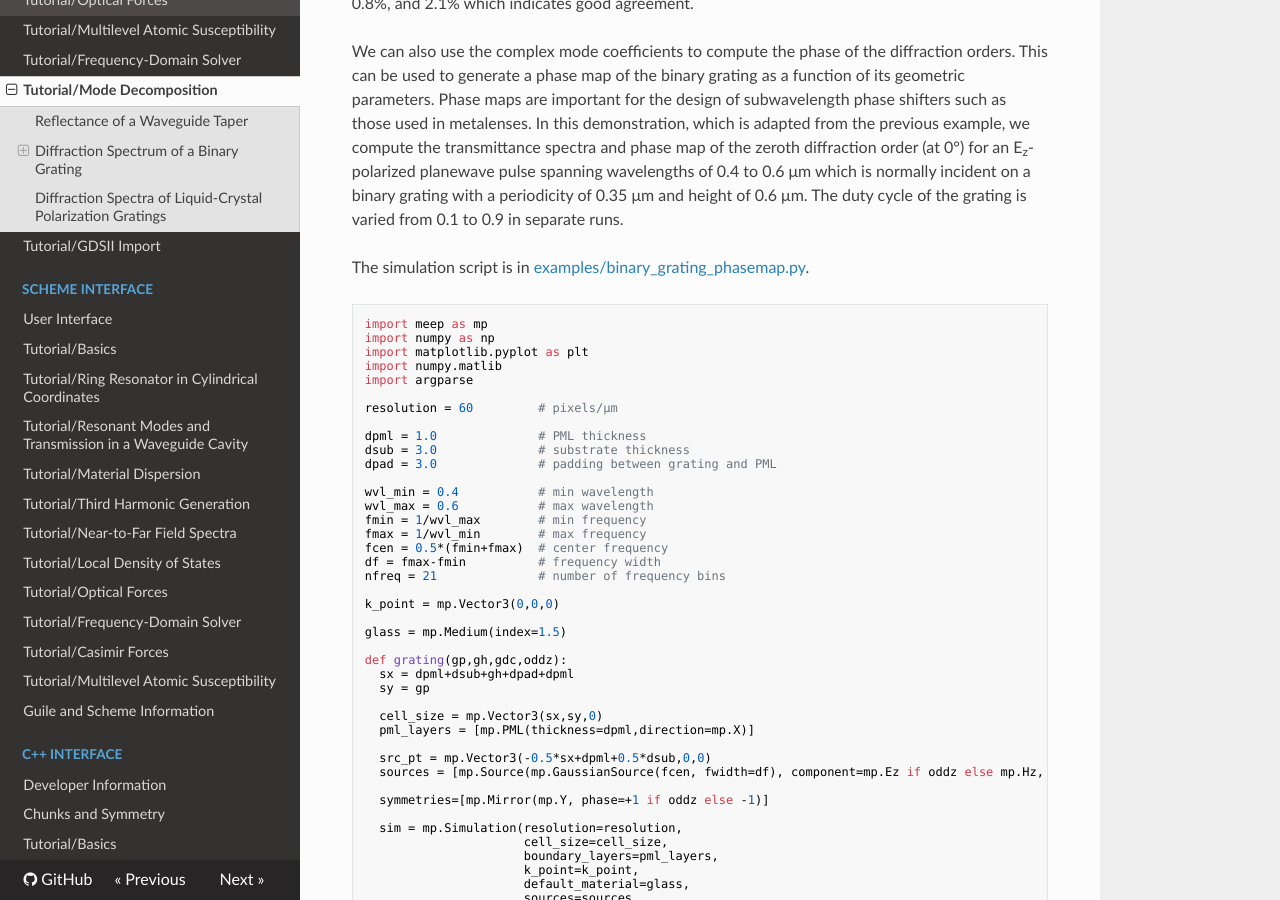
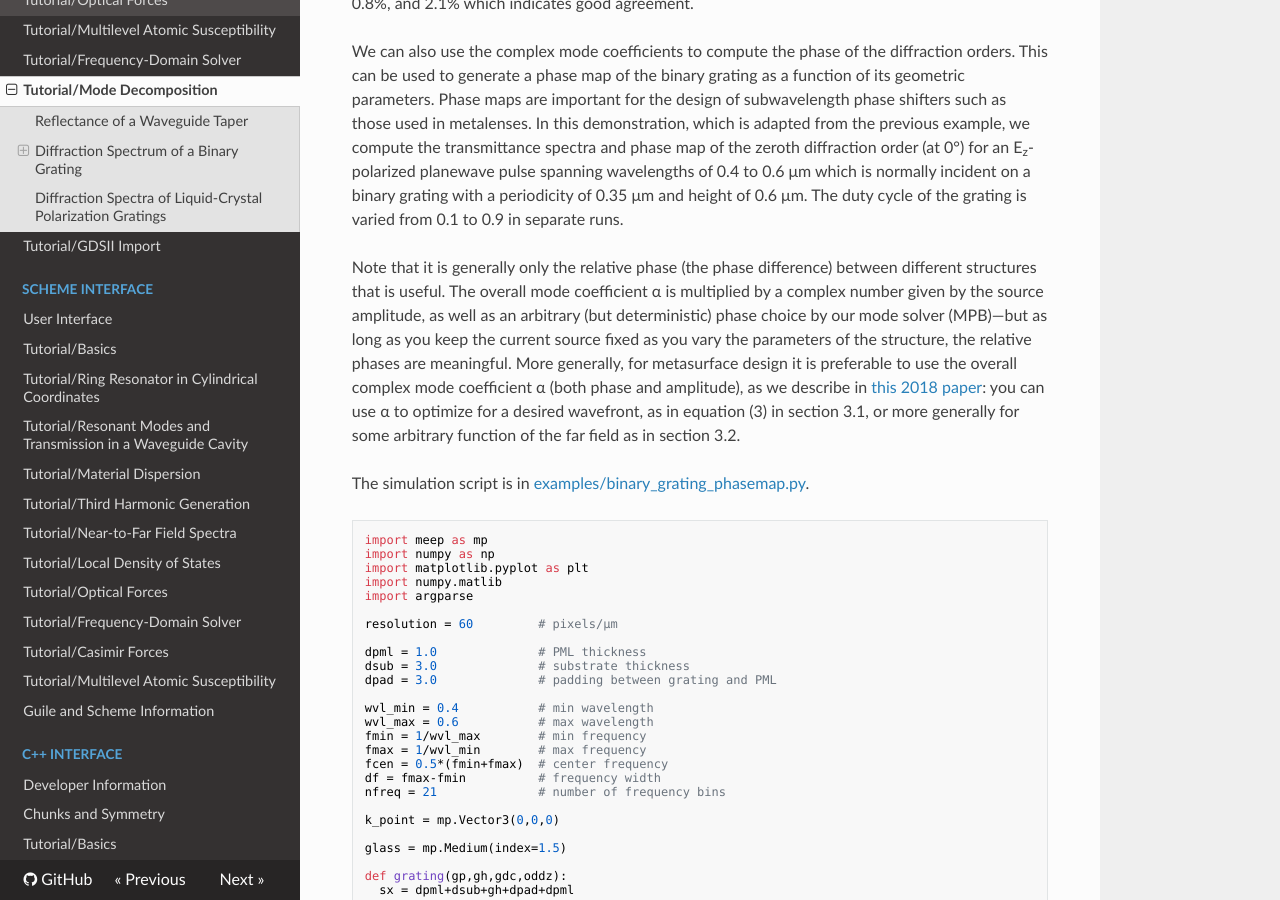
Before and after one commit to NanoComp/meep, an MkDocs documentation site: the page built from doc/docs/Python_Tutorials/Mode_Decomposition.md, in a window 1280 px wide and 900 px high, scrolled down 7105 px. Built offline with MkDocs 1.6.1, drawn with Linux system fonts in a browser that asks for light colours; nearby versions of some CDN libraries; formulas are drawn with MathJax 3; old or Windows-style settings are respelled for this version of MkDocs.

Commit message:
Update Mode_Decomposition.md

```diff
--- a/doc/docs/Python_Tutorials/Mode_Decomposition.md
+++ b/doc/docs/Python_Tutorials/Mode_Decomposition.md
@@ -307,6 +307,8 @@ In the limit where the grating periodicity is much larger than the wavelength an
 To convert the diffraction efficiency into transmittance in the *x* direction (in order to be able to compare the scalar-theory results with those from Meep), the diffraction efficiency must be multiplied by the Fresnel transmittance from air to glass and by the cosine of the diffraction angle. We compare the analytic and simulated results at a wavelength of 0.5 μm for diffraction orders 1, 3, 5, and 7. The analytic results are 0.3886, 0.0427, 0.0151, and 0.0074. The Meep results are 0.3891, 0.04287, 0.0152, and 0.0076. This corresponds to relative errors of approximately 1.3%, 0.4%, 0.8%, and 2.1% which indicates good agreement.
 
 We can also use the complex mode coefficients to compute the phase of the diffraction orders. This can be used to generate a phase map of the binary grating as a function of its geometric parameters. Phase maps are important for the design of subwavelength phase shifters such as those used in metalenses. In this demonstration, which is adapted from the previous example, we compute the transmittance spectra and phase map of the zeroth diffraction order (at 0°) for an E<sub>z</sub>-polarized planewave pulse spanning wavelengths of 0.4 to 0.6 μm which is normally incident on a binary grating with a periodicity of 0.35 μm and height of 0.6 μm. The duty cycle of the grating is varied from 0.1 to 0.9 in separate runs.
+
+Note that it is generally only the relative phase (the phase difference) between different structures that is useful. The overall mode coefficient α is multiplied by a complex number given by the source amplitude, as well as an arbitrary (but deterministic) phase choice by our mode solver (MPB)—but as long as you keep the current source fixed as you vary the parameters of the structure, the relative phases are meaningful. More generally, for metasurface design it is preferable to use the overall complex mode coefficient α (both phase and amplitude), as we describe in [this 2018 paper](https://www.osapublishing.org/oe/abstract.cfm?uri=oe-26-26-33732): you can use α to optimize for a desired wavefront, as in equation (3) in section 3.1, or more generally for some arbitrary function of the far field as in section 3.2.
 
 The simulation script is in [examples/binary_grating_phasemap.py](https://github.com/stevengj/meep/blob/master/python/examples/binary_grating_phasemap.py).
 
```
